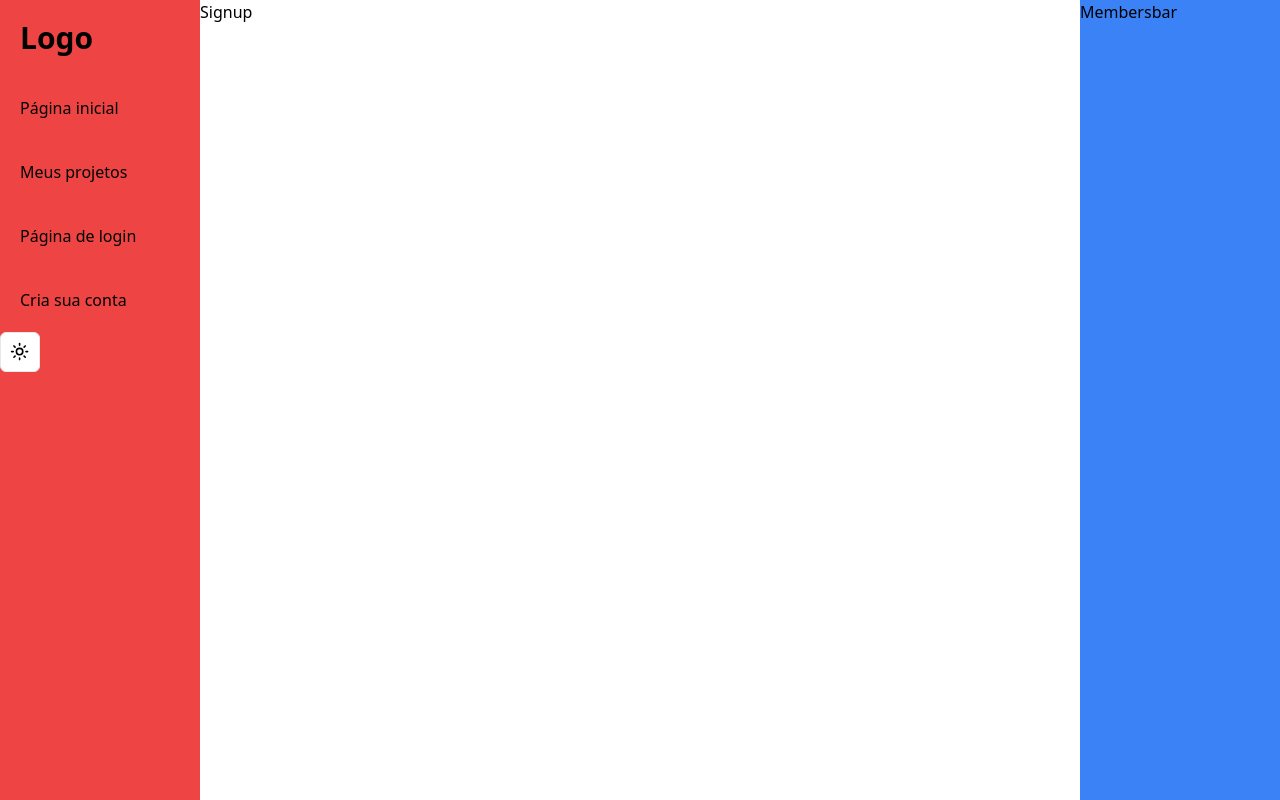
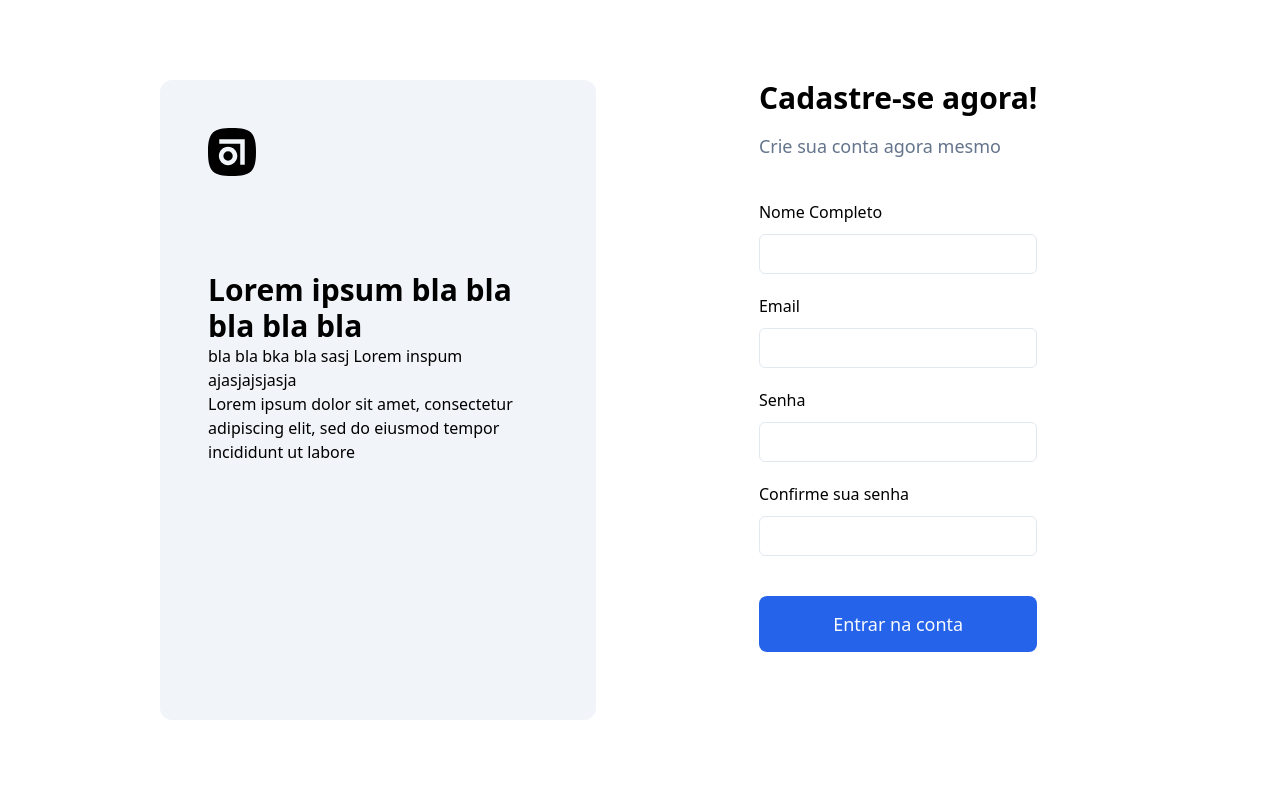
Before and after one commit to tvaditya/targest, a React (Vite) app in the folder prj-mgmt/: page /signup in a window 1280 px wide. Built offline with nearby package versions, Linux system fonts and the light colour scheme.

Commit message:
signup page design created

```diff
--- a/prj-mgmt/src/App.jsx
+++ b/prj-mgmt/src/App.jsx
@@ -7,23 +7,30 @@ import Login from "./pages/Login/Login";
 import Signup from "./pages/Signup/Signup";
 import {ThemeProvider} from "@/providers/ThemeProvider.jsx";
 function App() {
+    const user = undefined;
     return (
         <ThemeProvider defaultTheme={"light"} storageKey={"vite-ui-theme"}>
             <div className={"App flex"}>
                 <BrowserRouter>
+                    {user ? (
+                        <>
                             <Sidebar/>
                             <div className={"flex-grow"}>
-
                                 <Routes>
                                     <Route path={"/"} element={<Home/>}/>
                                     <Route path={"/projects"} element={<Projects/>}/>
+                                    <Route path={"*"} element={<Home/>}/>
+                                </Routes>
+                            </div>
+                            <MembersBar/>
+                        </> ) : (
+                            <Routes>
                                 <Route path={"/login"} element={<Login/>}/>
                                 <Route path={"/signup"} element={<Signup/>}/>
-                            <Route path={"*"} element={<Home/>}/>
                             </Routes>
+    )
+                    }
 
-                    </div>
-                    <MembersBar/>
                 </BrowserRouter>
             </div>
         </ThemeProvider>
--- a/prj-mgmt/src/pages/Login/Login.jsx
+++ b/prj-mgmt/src/pages/Login/Login.jsx
@@ -1,9 +1,9 @@
 import React from "react";
-import  { Button } from "@/shadcn/components/ui/button";
+import {Input} from "@/shadcn/components/ui/input.jsx";
+import {Button} from "@/shadcn/components/ui/button.jsx";
+
 export default function Login() {
     return (
-        <div>
-            <Button>Entrar na conta</Button>
-        </div>
+        <div>Login</div>
     )
 }
--- a/prj-mgmt/src/pages/Signup/Signup.jsx
+++ b/prj-mgmt/src/pages/Signup/Signup.jsx
@@ -1,7 +1,40 @@
 import React from "react";
-
+import  { Button } from "@/shadcn/components/ui/button";
+import { Input } from "@/shadcn/components/ui/input";
+import Logo from "../../assets/logo.svg";
 export default function Signup() {
     return (
-        <div>Signup</div>
+        <div className={"flex gap-20 h-screen w-full  px-40 py-20"}>
+            <div className={"w-1/2 bg-muted rounded-xl p-12"}>
+                <img src={Logo} alt={"Logo"} className={"w-12 h-12"}/>
+                <h2 className={"mt-24 text-3xl font-semibold"}>Lorem ipsum bla bla bla bla bla</h2>
+                <p>bla bla bka bla sasj Lorem inspum ajasjajsjasja</p>
+                <div>Lorem ipsum dolor sit amet, consectetur adipiscing elit, sed do eiusmod tempor incididunt
+                    ut labore</div>
+            </div>
+            <div className={"flex felx-col justify-center w-1/2 px-20"}>
+                <div>
+                    <h1 className={"text-3xl font-semibold"}>
+                        Cadastre-se agora!
+                    </h1>
+                    <p className={"mt-4 text-muted-foreground font-normal text-lg"}>
+                        Crie sua conta agora mesmo
+                    </p>
+                    <form className={"mt-10"}>
+                        <p className={"text-muted-foregorund mb-2.5"}>Nome Completo</p>
+                        <Input/>
+                        <p className={"mt-5 text-muted-foregorund mb-2.5"}>Email</p>
+                        <Input/>
+                        <p className={"mt-5 text-muted-foregorund mb-2.5"}>Senha</p>
+                        <Input/>
+                        <p className={"mt-5 text-muted-foregorund mb-2.5"}>Confirme sua senha</p>
+                        <Input/>
+                        <Button size={"xl"} className={"mt-10 text-lg w-full"}>Entrar na conta</Button>
+                    </form>
+                </div>
+
+            </div>
+
+        </div>
     )
 }
--- a/prj-mgmt/src/shadcn/components/ui/button.jsx
+++ b/prj-mgmt/src/shadcn/components/ui/button.jsx
@@ -23,6 +23,7 @@ const buttonVariants = cva(
         default: "h-10 px-4 py-2",
         sm: "h-9 rounded-md px-3",
         lg: "h-11 rounded-md px-8",
+        xl: "h-14 rounded-lg px-8",
         icon: "h-10 w-10",
       },
     },
--- /dev/null
+++ b/prj-mgmt/src/shadcn/components/ui/input.jsx
@@ -0,0 +1,19 @@
+import * as React from "react"
+
+import { cn } from "@/lib/utils"
+
+const Input = React.forwardRef(({ className, type, ...props }, ref) => {
+  return (
+    (<input
+      type={type}
+      className={cn(
+        "flex h-10 w-full rounded-md border border-input bg-background px-3 py-2 text-sm ring-offset-background file:border-0 file:bg-transparent file:text-sm file:font-medium placeholder:text-muted-foreground focus-visible:outline-none focus-visible:ring-2 focus-visible:ring-ring focus-visible:ring-offset-2 disabled:cursor-not-allowed disabled:opacity-50",
+        className
+      )}
+      ref={ref}
+      {...props} />)
+  );
+})
+Input.displayName = "Input"
+
+export { Input }
```
Also changed, not shown: prj-mgmt/src/assets/logo.svg (added). Lines whose indentation alone changed are shown as unchanged.
